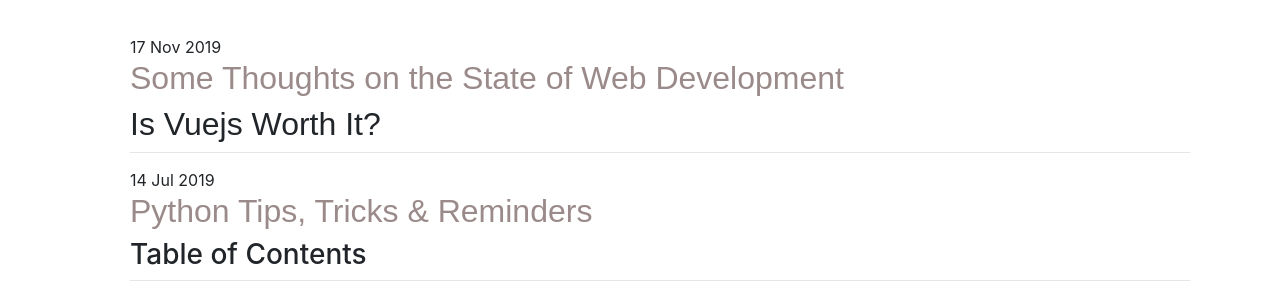
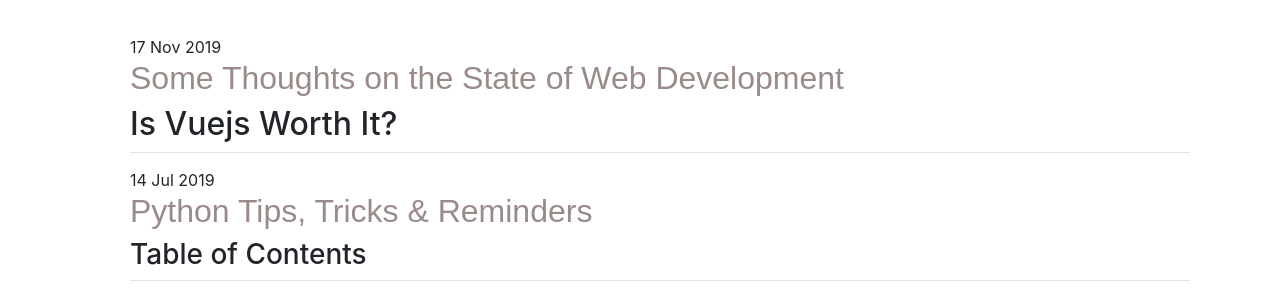
Before and after one commit to DewofyourYouth/DewofyourYouth.github.io, a Jekyll site: the page built from index.html, in a window 1280 px wide. Shown: the part 311-611 px from the top of the page. Built offline with Jekyll 4.4.1, drawn with Linux system fonts in a browser that asks for light colours; nearby versions of some CDN libraries; some web fonts are replaced.

Commit message:
css changes

```diff
--- a/css/main.css
+++ b/css/main.css
@@ -33,8 +33,7 @@
   font-family: 'Press Start 2P', cursive;
 }
 
-.meta,
-h2 {
+.meta {
   font-family: 'Tomorrow', sans-serif;
 }
 
@@ -89,6 +88,7 @@
 
 .posts h2 a {
   color: #9b8a8a;
+  font-family: 'Tomorrow', sans-serif;
 }
 
 .posts li {
```
